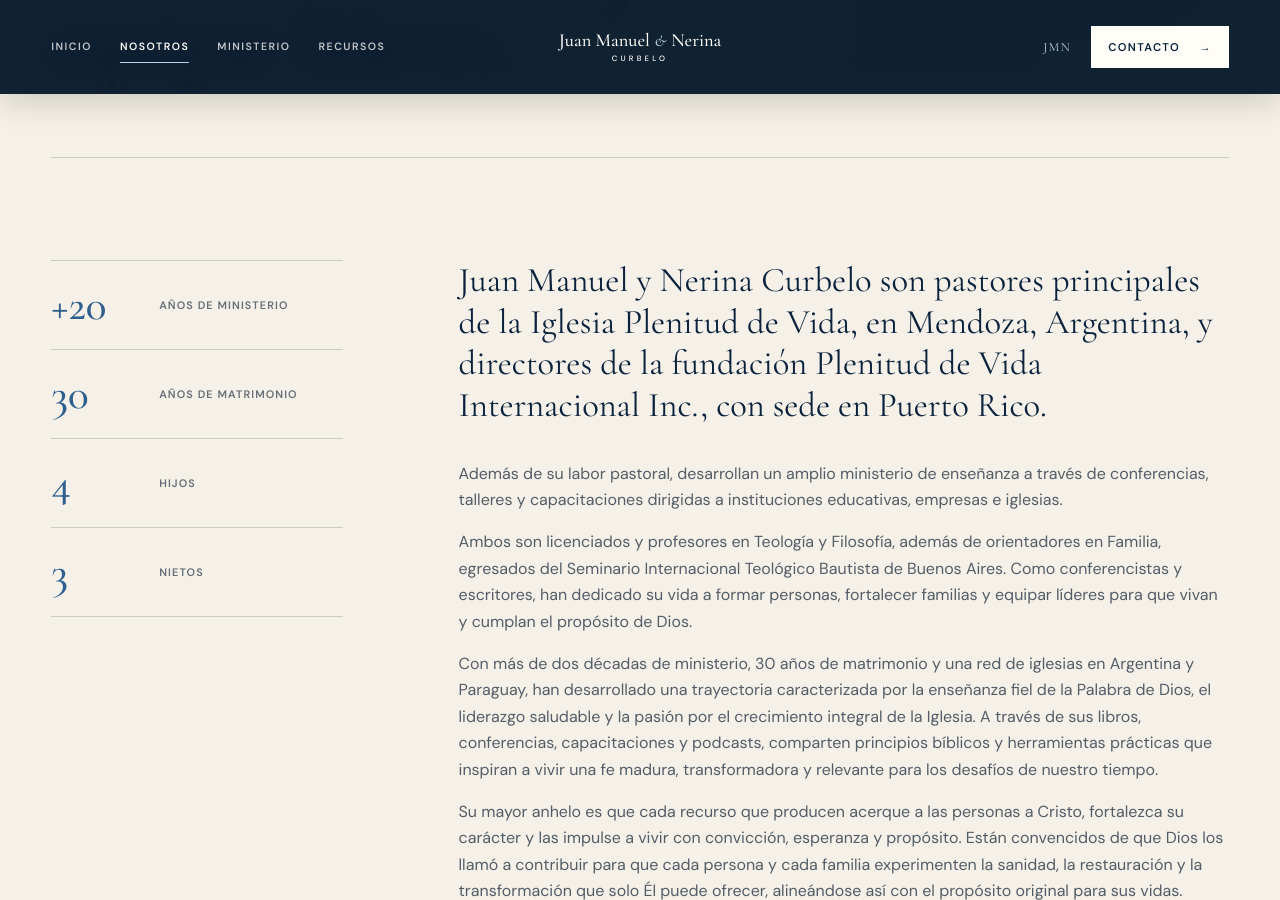
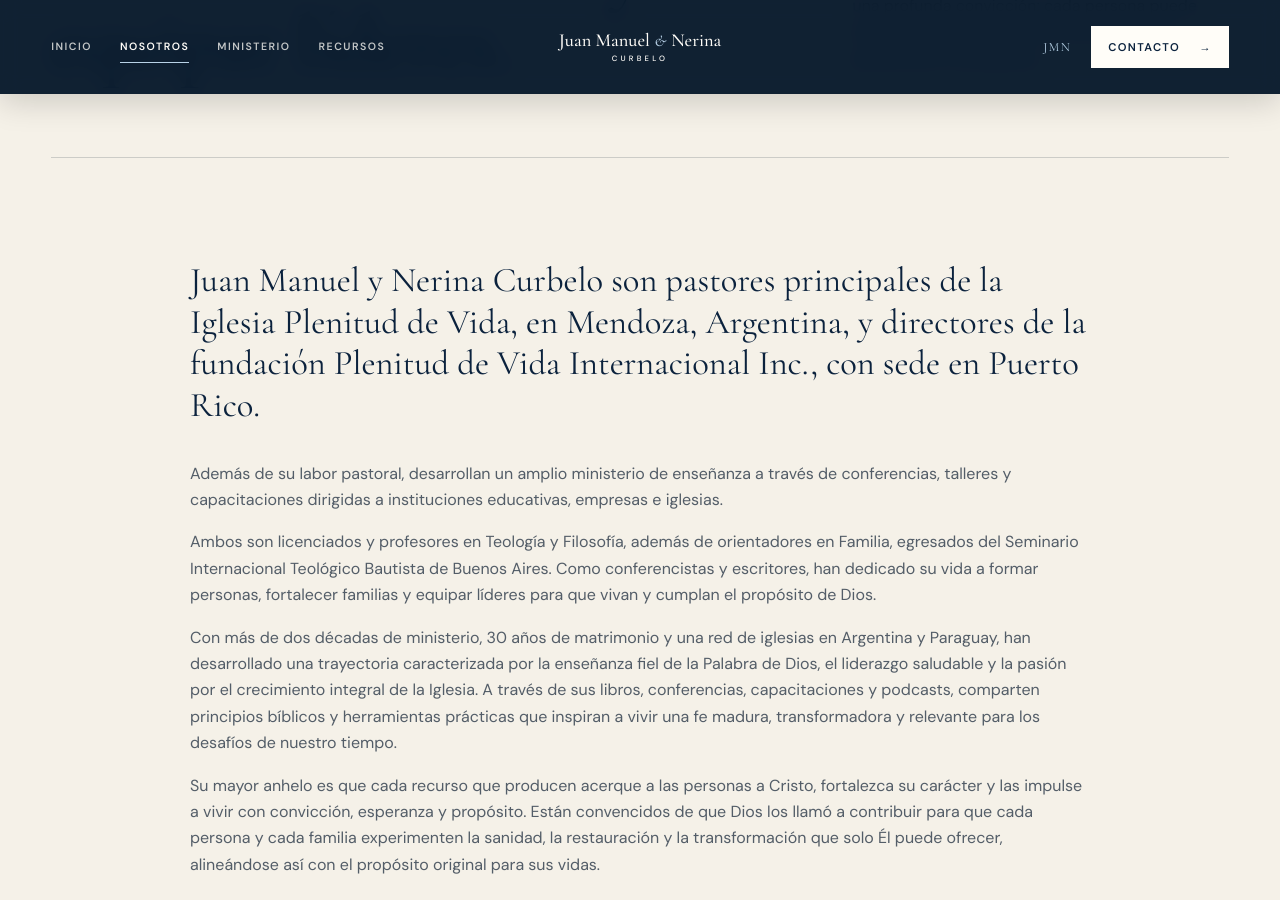
Before and after one commit to anamisladavid-prog/juanmanuelynerinacurbelo, a Jekyll site: the page built from nosotros.html, in a window 1280 px wide and 900 px high, scrolled down 1288 px. Built offline with Jekyll 4.4.1, drawn with Linux system fonts in a browser that asks for light colours.

Commit message:
Remove biography statistics block

```diff
--- a/assets/css/styles.css
+++ b/assets/css/styles.css
@@ -1176,45 +1176,12 @@ h3 em {
 }
 
 .biography-layout {
-  display: grid;
-  grid-template-columns: minmax(230px, 0.55fr) minmax(0, 1.45fr);
-  gap: clamp(3rem, 9vw, 9rem);
   padding: clamp(4rem, 8vw, 7.5rem) 0;
 }
 
-.biography-facts {
-  align-self: start;
-  border-top: 1px solid var(--line);
-}
-
-.biography-facts div {
-  display: grid;
-  grid-template-columns: 92px 1fr;
-  gap: 1rem;
-  align-items: center;
-  padding: 1.4rem 0;
-  border-bottom: 1px solid var(--line);
-}
-
-.biography-facts strong {
-  color: var(--blue);
-  font-family: var(--serif);
-  font-size: 2.7rem;
-  font-weight: 500;
-  line-height: 1;
-}
-
-.biography-facts span {
-  color: rgba(21, 36, 54, 0.64);
-  font-size: 0.68rem;
-  font-weight: 600;
-  letter-spacing: 0.1em;
-  line-height: 1.4;
-  text-transform: uppercase;
-}
-
 .biography-copy {
-  max-width: 790px;
+  max-width: 900px;
+  margin-inline: auto;
 }
 
 .biography-copy p {
@@ -2064,10 +2031,6 @@ body.demo-checkout-open {
     grid-template-columns: 1fr;
   }
 
-  .biography-facts div {
-    grid-template-columns: 78px 1fr;
-  }
-
   .book-offer__features {
     grid-template-columns: 1fr;
   }
--- a/nosotros.html
+++ b/nosotros.html
@@ -28,13 +28,6 @@ permalink: /nosotros/
     </div>
 
     <div class="biography-layout">
-      <aside class="biography-facts" aria-label="Trayectoria de Juan Manuel y Nerina" data-reveal>
-        <div><strong>+20</strong><span>Años de ministerio</span></div>
-        <div><strong>30</strong><span>Años de matrimonio</span></div>
-        <div><strong>4</strong><span>Hijos</span></div>
-        <div><strong>3</strong><span>Nietos</span></div>
-      </aside>
-
       <div class="biography-copy" data-reveal>
         <p class="biography-copy__lead">Juan Manuel y Nerina Curbelo son pastores principales de la Iglesia Plenitud de Vida, en Mendoza, Argentina, y directores de la fundación Plenitud de Vida Internacional Inc., con sede en Puerto Rico.</p>
 
```
